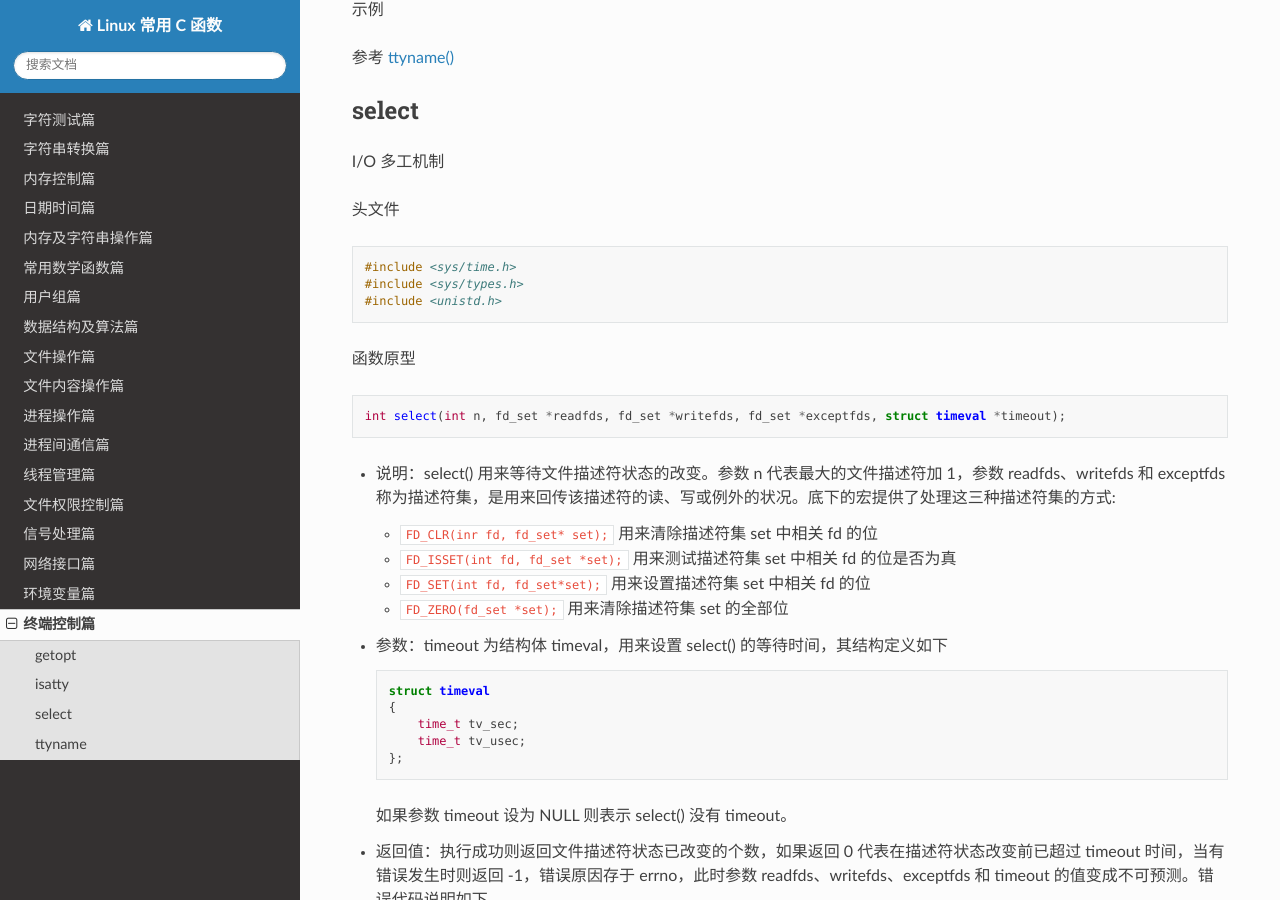
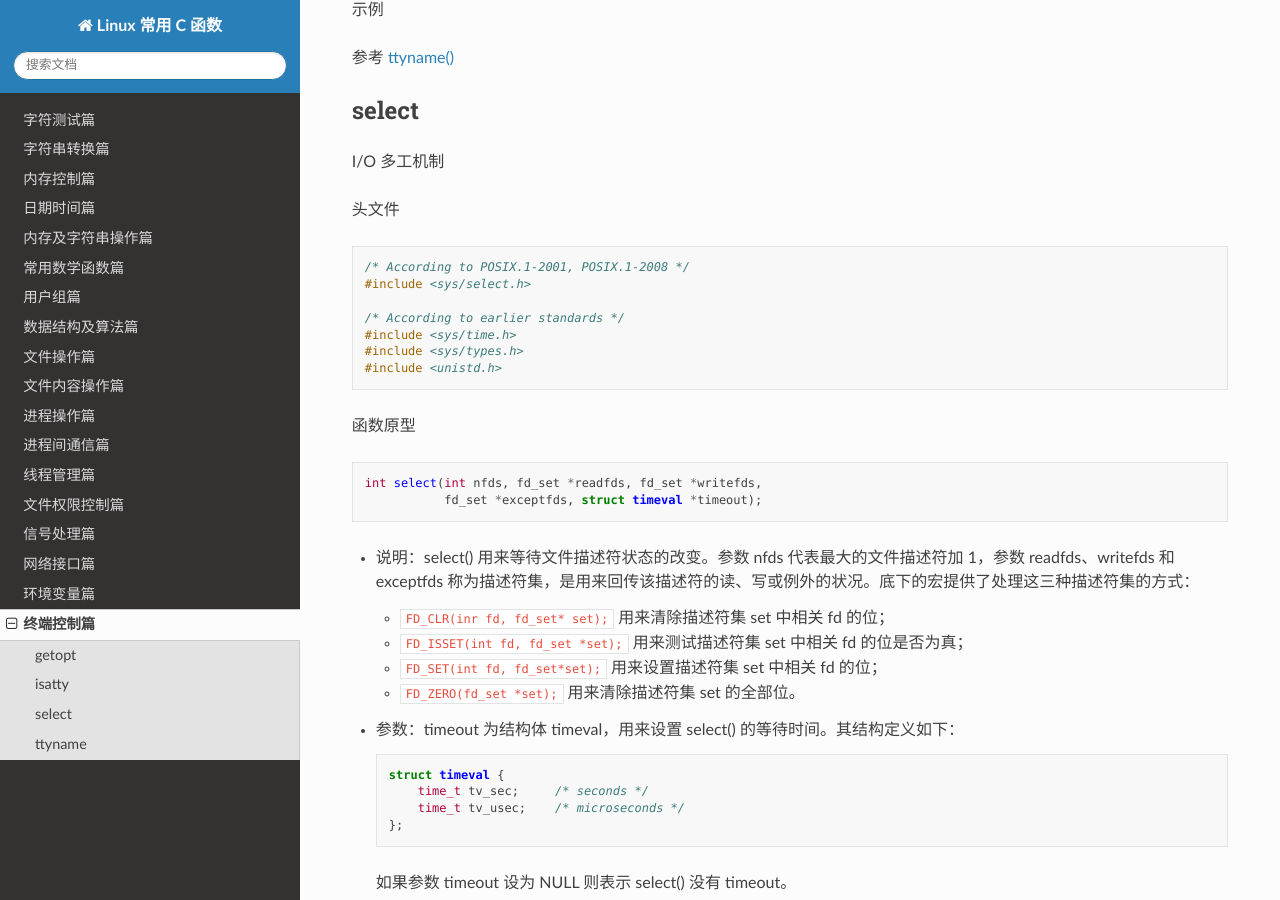
Before and after one commit to getiot/linux-c-functions, a Sphinx documentation site: the page built from source/tty.md, in a window 1280 px wide and 900 px high, scrolled down 1696 px. Built offline with Sphinx 7.4.7 and the Read the Docs theme 2.0.0, drawn with Linux system fonts in a browser that asks for light colours.

Commit message:
update select function

````diff
--- a/source/tty.md
+++ b/source/tty.md
@@ -88,6 +88,10 @@ I/O 多工机制
 头文件
 
 ```c
+/* According to POSIX.1-2001, POSIX.1-2008 */
+#include <sys/select.h>
+
+/* According to earlier standards */
 #include <sys/time.h>
 #include <sys/types.h>
 #include <unistd.h>
@@ -96,20 +100,20 @@ I/O 多工机制
 函数原型
 
 ```c
-int select(int n, fd_set *readfds, fd_set *writefds, fd_set *exceptfds, struct timeval *timeout);
+int select(int nfds, fd_set *readfds, fd_set *writefds,
+           fd_set *exceptfds, struct timeval *timeout);
 ```
 
-- 说明：select() 用来等待文件描述符状态的改变。参数 n 代表最大的文件描述符加 1，参数 readfds、writefds 和 exceptfds 称为描述符集，是用来回传该描述符的读、写或例外的状况。底下的宏提供了处理这三种描述符集的方式:
-  - `FD_CLR(inr fd, fd_set* set);` 用来清除描述符集 set 中相关 fd 的位
-  - `FD_ISSET(int fd, fd_set *set);` 用来测试描述符集 set 中相关 fd 的位是否为真
-  - `FD_SET(int fd, fd_set*set);` 用来设置描述符集 set 中相关 fd 的位
-  - `FD_ZERO(fd_set *set);` 用来清除描述符集 set 的全部位
-- 参数：timeout 为结构体 timeval，用来设置 select() 的等待时间，其结构定义如下
+- 说明：select() 用来等待文件描述符状态的改变。参数 nfds 代表最大的文件描述符加 1，参数 readfds、writefds 和 exceptfds 称为描述符集，是用来回传该描述符的读、写或例外的状况。底下的宏提供了处理这三种描述符集的方式：
+  - `FD_CLR(inr fd, fd_set* set);` 用来清除描述符集 set 中相关 fd 的位；
+  - `FD_ISSET(int fd, fd_set *set);` 用来测试描述符集 set 中相关 fd 的位是否为真；
+  - `FD_SET(int fd, fd_set*set);` 用来设置描述符集 set 中相关 fd 的位；
+  - `FD_ZERO(fd_set *set);` 用来清除描述符集 set 的全部位。
+- 参数：timeout 为结构体 timeval，用来设置 select() 的等待时间。其结构定义如下：
   ```c
-  struct timeval
-  {
-      time_t tv_sec;
-      time_t tv_usec;
+  struct timeval {
+      time_t tv_sec;     /* seconds */
+      time_t tv_usec;    /* microseconds */
   };
   ```
   如果参数 timeout 设为 NULL 则表示 select() 没有 timeout。
````
Also changed, not shown: README.md (+4 -0 lines).
